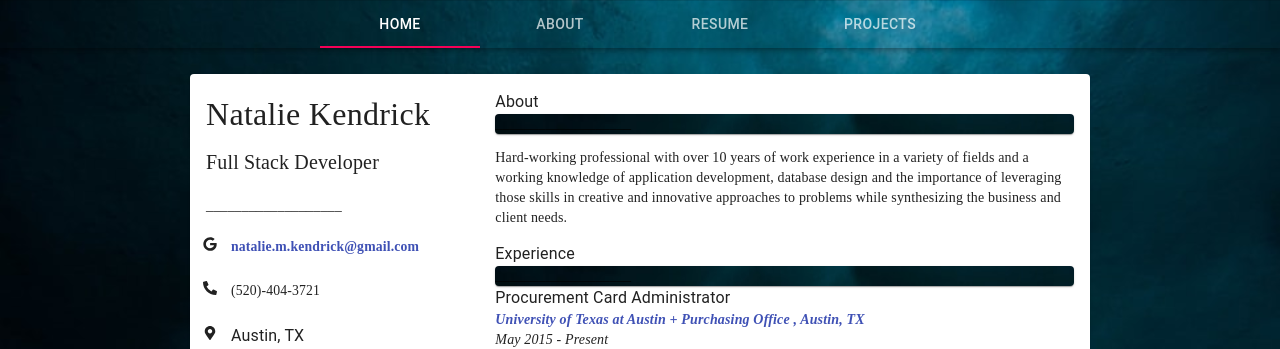
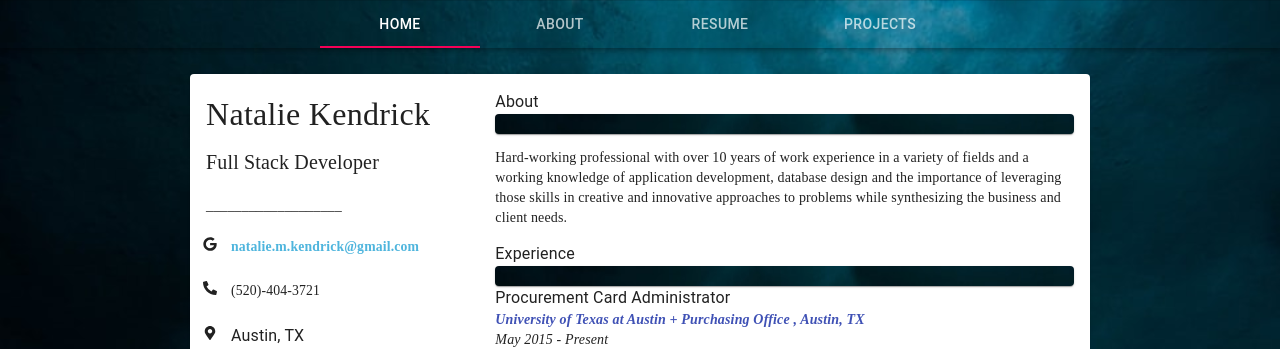
Before and after one commit to listenToRipley/nataliekendrick, a React (Create React App) app: page /resume in a window 1280 px wide. Shown: the top 349 px of the page. Built offline with nearby package versions, Linux system fonts and the light colour scheme.

Commit message:
altered links on email in resume

```diff
--- a/src/Components/Components.css
+++ b/src/Components/Components.css
@@ -6,10 +6,6 @@ h1, h4, h5, h6{
   color: white
 }
 
-.panel {
-  flex-grow: 1;
-  color: white
-}
 
 a {
   color:#f5f5f5a1;
@@ -120,6 +116,7 @@ a:hover {
   -webkit-background-clip: text;
      -moz-background-clip: text;
           background-clip: text;
+          color:
 }
 
 .aboutQuote {
@@ -290,4 +287,8 @@ a:hover {
   margin-left: 2em;
   margin-bottom: 2em;
 }
-/* need to change link colors */
+
+.panel {
+  flex-grow: 1;
+  color: white
+}
--- a/src/Components/Resume.js
+++ b/src/Components/Resume.js
@@ -20,6 +20,7 @@ import { FaInstagram} from "@react-icons/all-files/fa/FaInstagram";
 import aca from './projectImgs/acaBadge.png';
 import pima from './projectImgs/pima.png';
 import backdrop from './projectImgs/backdrop.jpeg';
+import { faBorderNone } from '@fortawesome/free-solid-svg-icons';
 
 const useStyles = makeStyles((theme) => ({
   resume: {
@@ -37,7 +38,7 @@ const useStyles = makeStyles((theme) => ({
   },
   separates: {
     display: 'block',
-    color: 'none',
+    color: 'transparent',
     backgroundImage: `url(${backdrop})`,
     backgroundAttachment: 'fixed',
     backgroundPosition: 'center',
@@ -76,6 +77,9 @@ const useStyles = makeStyles((theme) => ({
   contactText: {
     flexWrap: 'wrap',
     fontSize: '98%',
+  },
+  email: {
+    color: '#4fb5dd',
   },
   eduIcons: {
     marginLeft: '-1.5em',
@@ -152,7 +156,7 @@ const Resume = () => {
                 <FaGoogle/>
                </ListItemAvatar>
                <ListItemText disableTypography='true' className={classes.contactText}>
-                  <Link href='mailto: natalie.m.kendrick@gmail.com'>natalie.m.kendrick@gmail.com</Link>
+                  <Link className={classes.email} href='mailto: natalie.m.kendrick@gmail.com'>natalie.m.kendrick@gmail.com</Link>
                </ListItemText>
               </ListItem>
 
```
